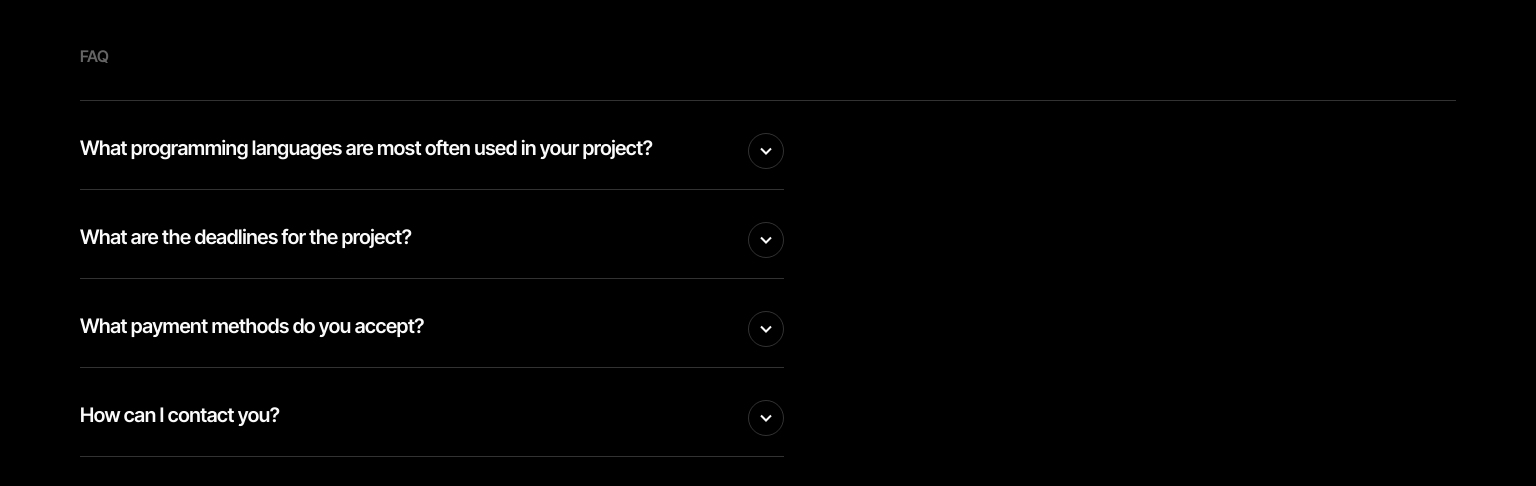
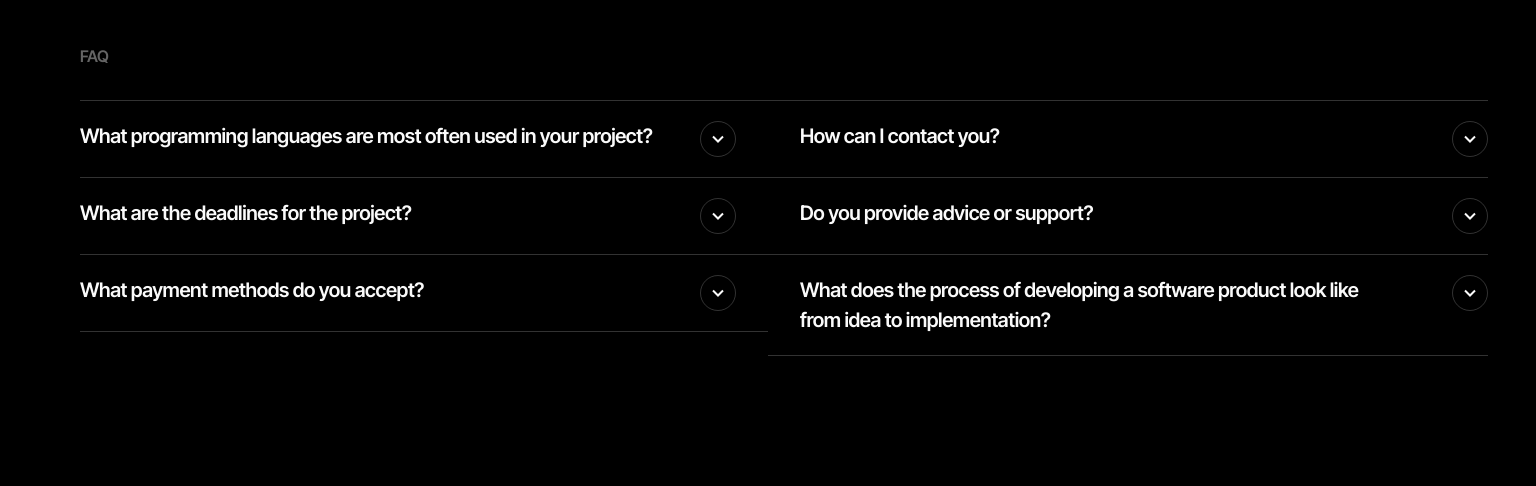
Before and after one commit to AleksanStark/teamwork-project-group-7, a website built with Vite: page src/index.html in a window 1536 px wide. Shown: the part 160-646 px from the top of the page. Built offline with nearby package versions, Linux system fonts and the light colour scheme; no server answers.

Commit message:
add desktop update

```diff
--- a/src/css/FAQ.css
+++ b/src/css/FAQ.css
@@ -2,7 +2,6 @@
 
 .faq-wrapper {
     max-width: 375px;
-    height: max-content;
     margin: 0 auto;
     padding-bottom: 64px;
 }
@@ -24,7 +23,6 @@
     color: rgba(250, 250, 250, 0.4);
     text-align: start;
     padding-bottom: 32px;
-    margin-bottom: 20px;
     border-bottom: 1px solid rgba(250, 250, 250, 0.2);
 }
 
@@ -32,7 +30,7 @@
 .faq {
     max-width: 343px;
     border-bottom: 1px solid rgba(250, 250, 250, 0.2);
-    margin-bottom: 20px;
+    padding-top: 20px;
 }
 
 .faq-question-container {
@@ -50,7 +48,7 @@
     line-height: 1.5;
     letter-spacing: -0.02em;
     color: #fafafa;
-    width: 279px;
+
 }
 
 .faq-btn-accordion {
@@ -89,16 +87,11 @@
     transform: rotate(180deg);
 }
 
-
-
-
-
 /* TABLET CSS */
 
 @media screen and (min-width: 768px) {
     .faq-wrapper {
         max-width: 768px;
-        height: max-content;
         margin: 0 auto;
         padding-bottom: 96px;
     }
@@ -133,9 +126,13 @@
 @media screen and (min-width: 1440px) {
     .faq-wrapper {
         max-width: 1440px;
-        height: max-content;
         margin: 0 auto;
         padding: 164px 0;
+    }
+
+    .faq-main-title {
+        border-bottom: 1px solid rgba(250, 250, 250, 0.2);
+        width: 1408px;
     }
 
     .faq-container {
@@ -145,19 +142,23 @@
         margin: 0 auto;
     }
 
-    .faq-main-title {
-        margin-bottom: 32px;
-    }
-
     .faq-desktop-cantainer {
         display: flex;
         flex-wrap: wrap;
-        flex-direction: column;
+        flex-direction: row;
+    }
+
+    .faq-first-column {
+        width: 688px;
+    }
+
+    .faq-second-column {
+        width: 688px;
+        ;
     }
 
     .faq {
-        width: 688px;
-        margin-bottom: 32px;
+        min-width: 688px;
     }
 
 
@@ -169,6 +170,15 @@
     .faq-text {
         width: 656px;
     }
+
+    .faq-first-column>.faq>.faq-question-container {
+        padding-right: 32px;
+    }
+
+    .faq-second-column>.faq {
+        padding-left: 32px;
+    }
+
 }
 
 
--- a/src/partials/FAQ.html
+++ b/src/partials/FAQ.html
@@ -2,6 +2,7 @@
   <div class="faq-container">
     <h2 class="faq-main-title">FAQ</h2>
     <div class="faq-desktop-cantainer">
+      <div class="faq-first-column">
         <div class="faq">
           <div class="faq-question-container">
             <h3 class="faq-title">
@@ -59,6 +60,7 @@
           </div>
         </div>
       </div>
+      <div class="faq-second-column">
         <div class="faq">
           <div class="faq-question-container">
             <h3 class="faq-title">How can I contact you?</h3>
@@ -116,6 +118,7 @@
           </div>
         </div>
       </div>
+    </div>
   </div>
 </section>
 <script src="../js/FAQ.js"></script>
```
